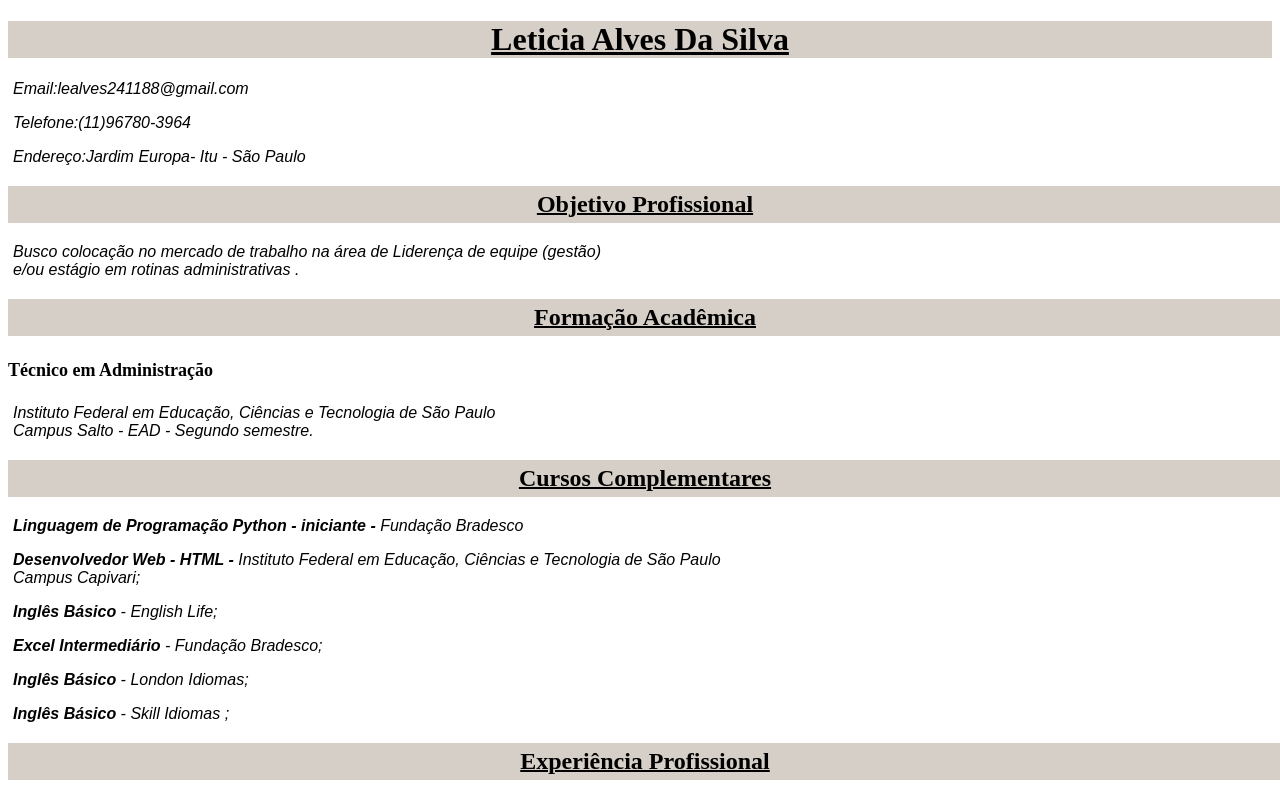
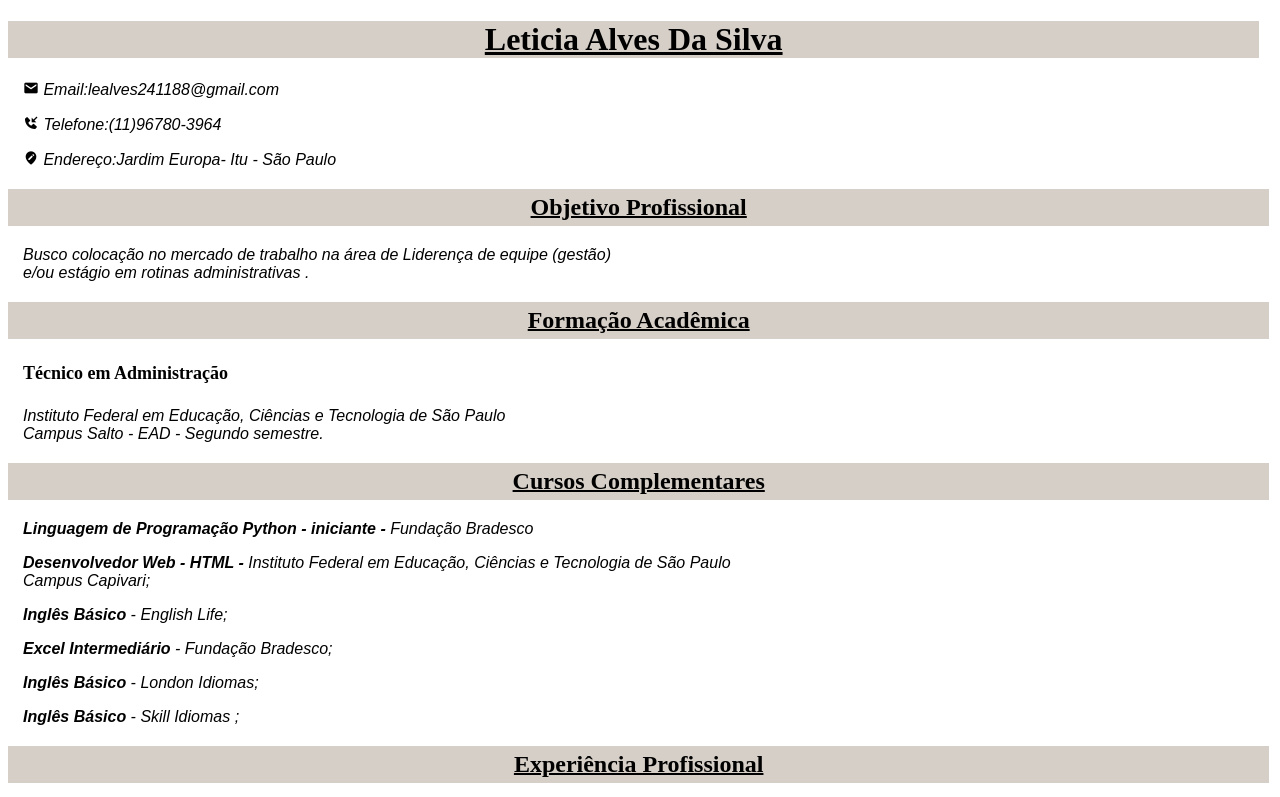
Before and after one commit to leticiaalvesdasilva/Curriculo, a plain HTML site: page index.html in a window 1280 px wide. Shown: the top 797 px of the page. Drawn offline with nearby package versions, Linux system fonts and the light colour scheme.

Commit message:
add icons nos dados pessoais, email e etc

```diff
--- a/index.html
+++ b/index.html
@@ -7,13 +7,22 @@
     <title>Curriculo Vitae</title>
 
     <link rel="stylesheet" href="style.css">
+    <link href='https://unpkg.com/boxicons@2.1.4/css/boxicons.min.css' rel='stylesheet'>
 </head>
 
 <body>
     <h1>Leticia Alves Da Silva</h1>
-    <P>Email:lealves241188@gmail.com</P>
-    <P>Telefone:(11)96780-3964</P>
-    <P> Endereço:Jardim Europa- Itu - São Paulo</P>
+
+   <P> <i class='bx bxs-envelope'></i>
+    Email:lealves241188@gmail.com
+    </P>
+
+    <P><i class='bx bxs-phone-incoming' ></i>
+        Telefone:(11)96780-3964</P>
+
+
+    <P> <i class='bx bxs-edit-location'></i>
+        Endereço:Jardim Europa- Itu - São Paulo</P>
 
         <H2>Objetivo Profissional</H2>
         <p>Busco colocação no mercado de trabalho na área de Liderença de equipe (gestão)
--- a/style.css
+++ b/style.css
@@ -1,5 +1,5 @@
 h1{
-    width: 100%;
+    width: 99%;
     background-color: rgb(214, 207, 199);
     text-align: center;
     padding: 5 5;
@@ -8,15 +8,16 @@ h1{
 }
 p{
     width: 100%;
-    margin-left: 5px;
+    margin-left: 15px;
     font-style: italic;
     font-family: Arial, Helvetica, sans-serif;
     font-size: medium;
     text-align: justify;
+    align-items: center;
 }
 
 h2{
-    width: 100%;
+    width: 99%;
     text-decoration: underline 2px;
     text-align: center;
     background-color: rgb(214, 207, 199);
@@ -26,5 +27,6 @@ h2{
 h4{
     width: 100%;
     font-size: 18px;
+    margin-left: 15px;
 
 }
```
